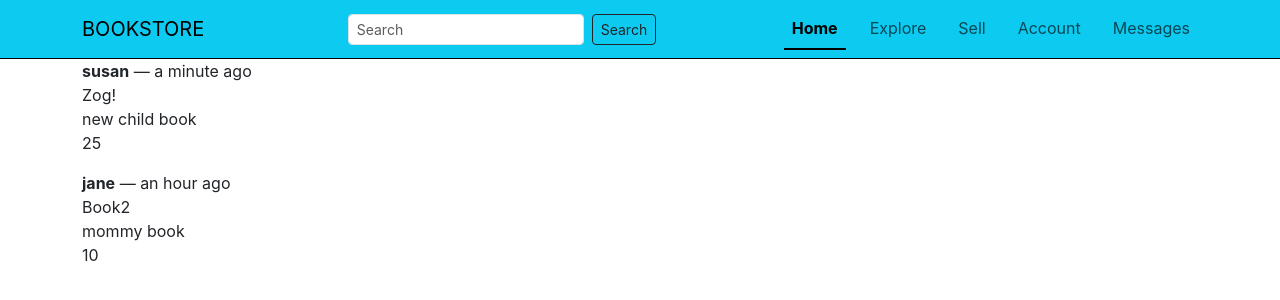
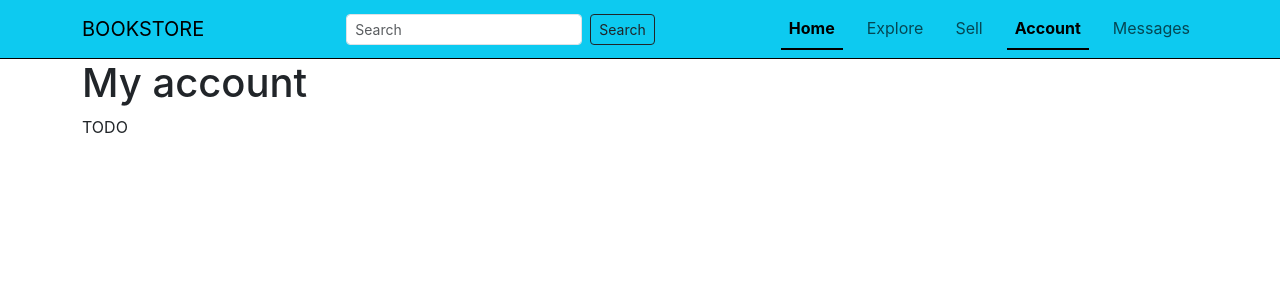
Before and after one commit to danevairena/Bookstore, a React (Create React App) app in the folder frontend-react/: page /account in a window 1280 px wide. Before the commit this address led to /. Shown: the top 300 px of the page. Built offline with nearby package versions, Linux system fonts and the light colour scheme.

Commit message:
added pages

```diff
--- a/frontend-react/src/App.js
+++ b/frontend-react/src/App.js
@@ -4,6 +4,10 @@ import Header from './components/Header';
 import HomePage from './pages/HomePage';
 import ExplorePage from './pages/ExplorePage';
 import LoginPage from './pages/LoginPage';
+import SellPage from './pages/SellPage';
+import AccountPage from './pages/AccoutPage';
+import MessagesPage from './pages/MessagesPage';
+import UserPage from './pages/UserPage';
 
 export default function App() {
   return (
@@ -20,6 +24,10 @@ export default function App() {
           <Route path="/" element={<HomePage />} />
           <Route path="/explore" element={<ExplorePage />} />
           <Route path="/login" element={<LoginPage />} />
+          <Route path="/user/:username" element={<UserPage />} />
+          <Route path="/sell" element={<SellPage />} />
+          <Route path="/account" element={<AccountPage />} />
+          <Route path="/messages" element={<MessagesPage />} />
 
           {/* Navigate is a special component that allows to redirect from one route to another.
           The * works as a catch-all route for any URLs that are not matched by the routes declared above it.
--- a/frontend-react/src/components/Header.js
+++ b/frontend-react/src/components/Header.js
@@ -3,6 +3,7 @@ import Nav from 'react-bootstrap/Nav';
 import Container from 'react-bootstrap/Container';
 import Form from 'react-bootstrap/Form';
 import Button from 'react-bootstrap/Button';
+import { NavLink } from 'react-router-dom';
 
 
 export default function Header() {
@@ -15,20 +16,21 @@ export default function Header() {
             <Button variant="outline-dark" size="sm">Search</Button>
         </Form>
         <Nav variant="underline" defaultActiveKey="/"className="justify-content-end">
+            {/* NavLink component from React-Router is used to generate an SPA links */}
             <Nav.Item>
-                <Nav.Link href="/">Home</Nav.Link>
+                <Nav.Link as={NavLink} to="/" href="/">Home</Nav.Link>
             </Nav.Item>
             <Nav.Item>
-                <Nav.Link href="/explore">Explore</Nav.Link>
+                <Nav.Link as={NavLink} to="/explore" eventKey="/explore">Explore</Nav.Link>
             </Nav.Item>
             <Nav.Item>
-                <Nav.Link href="#link">Sell</Nav.Link>
+                <Nav.Link as={NavLink} to="/sell" eventKey="/sell">Sell</Nav.Link>
             </Nav.Item>
             <Nav.Item>
-                <Nav.Link href="#link">Account</Nav.Link>
+                <Nav.Link as={NavLink} to="/account" eventKey="/account">Account</Nav.Link>
             </Nav.Item>
             <Nav.Item>
-                <Nav.Link href="#link">Messages</Nav.Link>
+                <Nav.Link as={NavLink} to="/messages" eventKey="/messages">Messages</Nav.Link>
             </Nav.Item>
         </Nav>
       </Container>
--- /dev/null
+++ b/frontend-react/src/pages/AccoutPage.js
@@ -0,0 +1,10 @@
+import Container from 'react-bootstrap/Container';
+
+export default function AccountPage() {
+    return (
+      <Container className="Content">
+        <h1>My account</h1>
+        <p>TODO</p>
+      </Container>
+    );
+  }
--- /dev/null
+++ b/frontend-react/src/pages/MessagesPage.js
@@ -0,0 +1,10 @@
+import Container from 'react-bootstrap/Container';
+
+export default function MessagesPage() {
+    return (
+      <Container className="Content">
+        <h1>Messages</h1>
+        <p>TODO</p>
+      </Container>
+    );
+  }
--- /dev/null
+++ b/frontend-react/src/pages/SellPage.js
@@ -0,0 +1,10 @@
+import Container from 'react-bootstrap/Container';
+
+export default function SellPage() {
+    return (
+      <Container className="Content">
+        <h1>Sell a book</h1>
+        <p>TODO</p>
+      </Container>
+    );
+  }
--- /dev/null
+++ b/frontend-react/src/pages/UserPage.js
@@ -0,0 +1,13 @@
+import { useParams } from 'react-router-dom';
+import Container from 'react-bootstrap/Container';
+
+export default function UserPage() {
+  const { username } = useParams();
+
+  return (
+    <Container className="Content">
+      <h1>{username}</h1>
+      <p>TODO</p>
+    </Container>
+  );
+}
```
